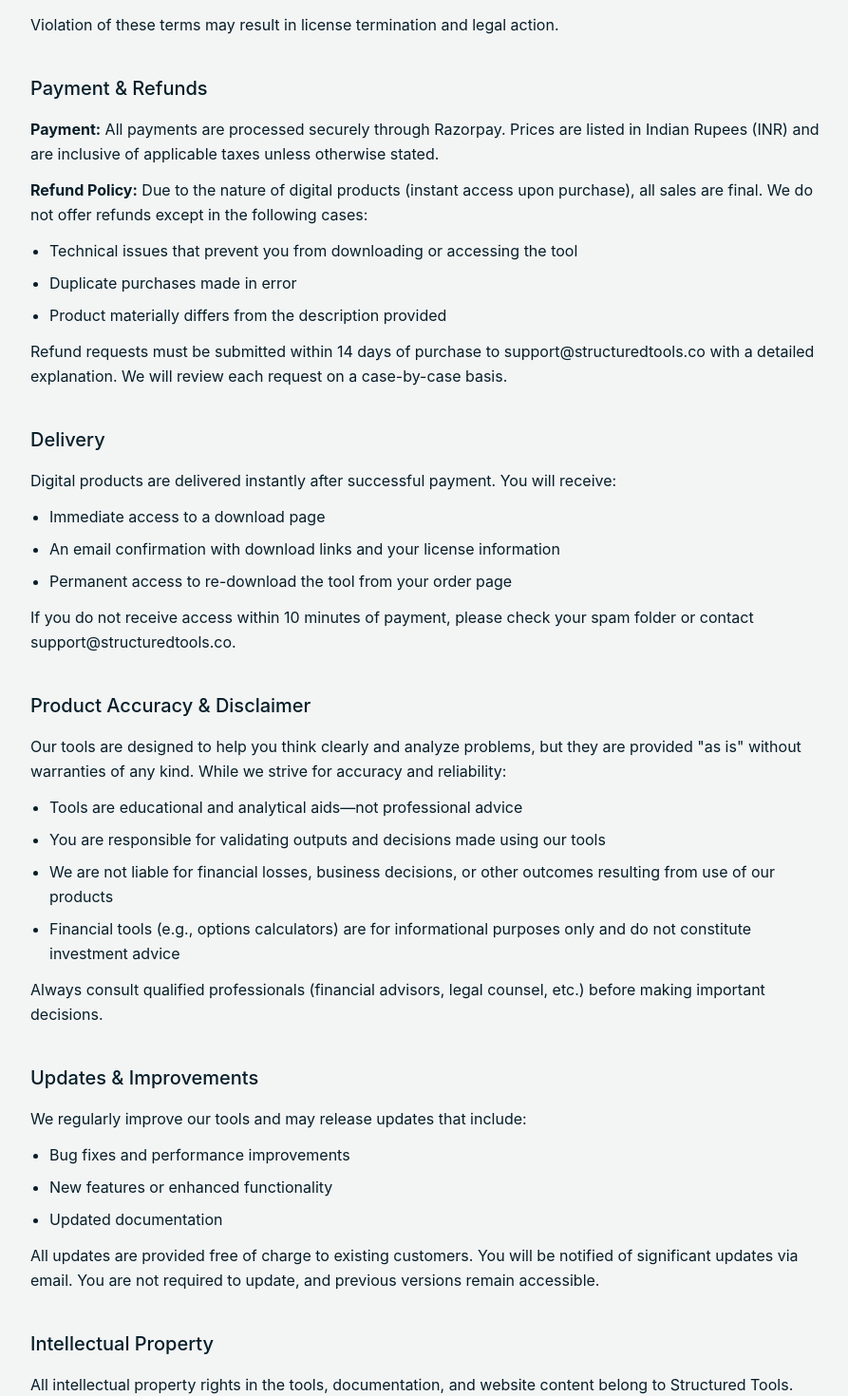
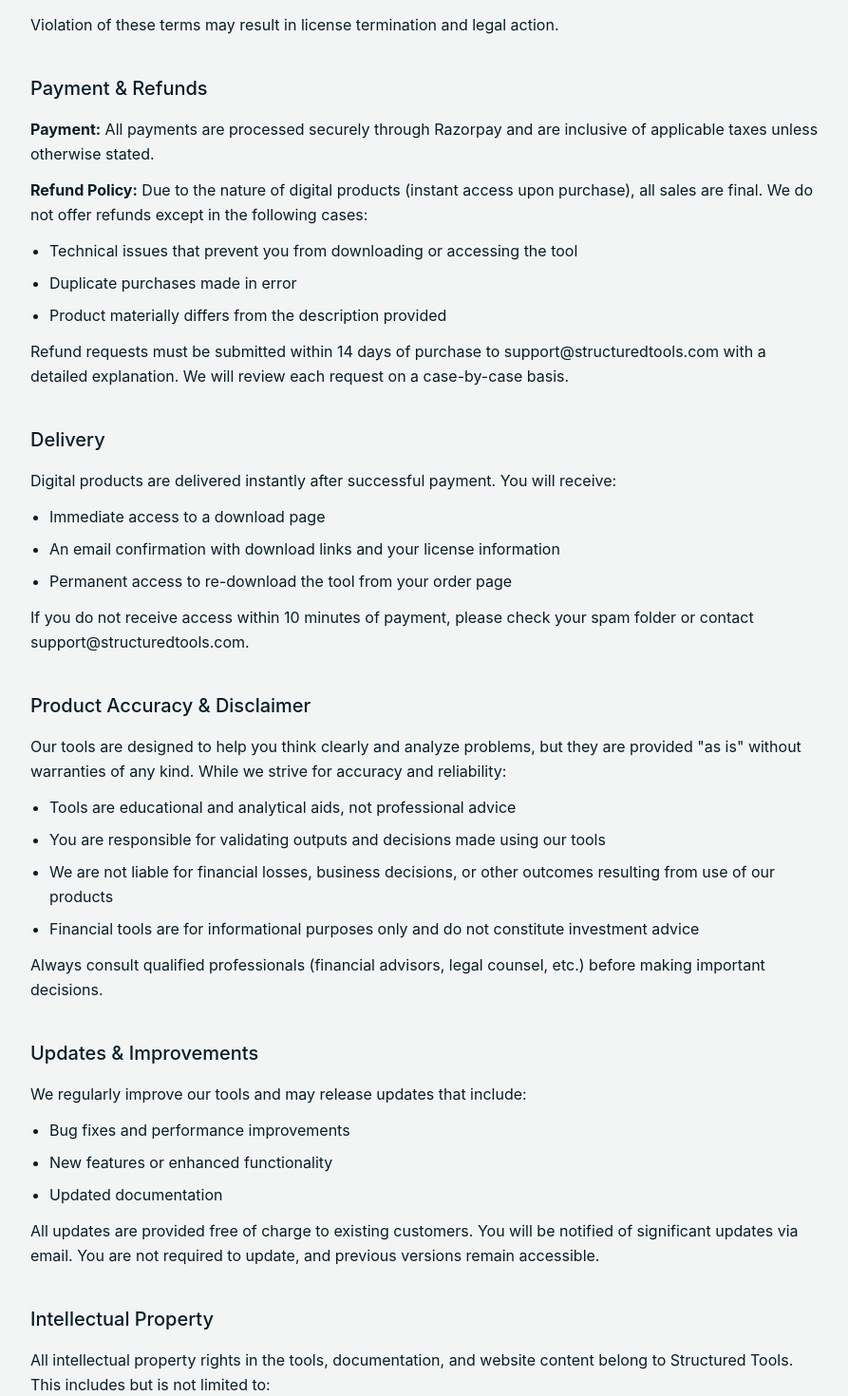
Before and after one commit to VedantN0/structured-tools-site, a React (Vite) app: page /terms in a window 1280 px wide. Shown: the part 1248-2718 px from the top of the page at 95% size, without its empty margins (192-1085 px from the left). Built offline with nearby package versions, Linux system fonts and the light colour scheme.

Commit message:
Version 1.05 Privacy and TOS Updated

```diff
--- a/src/app/components/Layout.tsx
+++ b/src/app/components/Layout.tsx
@@ -67,13 +67,18 @@ export function Layout() {
       {!hideNav && (
         <footer className="border-t border-border bg-card mt-auto">
           <div className="max-w-7xl mx-auto px-8 py-12">
-            <div className="grid grid-cols-2 gap-12">
+            <div className="grid grid-cols-3 gap-12">
               <div>
                 <h3 className="text-sm mb-4 text-foreground">Structured Tools</h3>
                 <p className="text-sm text-muted-foreground leading-relaxed">
                   Digital tools that help professionals think clearly, analyze problems, and make better decisions.
                 </p>
               </div>
+
+              {/* Empty middle column */}
+              <div>
+              </div>
+
               <div>
                 <h3 className="text-sm mb-4 text-foreground">Company</h3>
                 <ul className="space-y-2">
--- a/src/app/pages/PrivacyPage.tsx
+++ b/src/app/pages/PrivacyPage.tsx
@@ -197,10 +197,10 @@ export function PrivacyPage() {
             <p>
               <strong className="text-foreground">Email:</strong>{' '}
               <a
-                href="mailto:support@structuredtools.co"
+                href="mailto:support@structuredtools.com"
                 className="text-primary hover:text-primary/80 transition-colors"
               >
-                support@structuredtools.co
+                support@structuredtools.com
               </a>
             </p>
           </section>
--- a/src/app/pages/TermsPage.tsx
+++ b/src/app/pages/TermsPage.tsx
@@ -113,8 +113,7 @@ export function TermsPage() {
             <h2 className="text-xl text-foreground mb-4">Payment & Refunds</h2>
             <p className="mb-3">
               <strong className="text-foreground">Payment:</strong> All payments are processed securely
-              through Razorpay. Prices are listed in Indian Rupees (INR) and are inclusive of applicable
-              taxes unless otherwise stated.
+              through Razorpay and are inclusive of applicable taxes unless otherwise stated.
             </p>
             <p className="mb-3">
               <strong className="text-foreground">Refund Policy:</strong> Due to the nature of digital
@@ -127,7 +126,7 @@ export function TermsPage() {
               <li className="list-disc">Product materially differs from the description provided</li>
             </ul>
             <p className="mt-3">
-              Refund requests must be submitted within 14 days of purchase to support@structuredtools.co
+              Refund requests must be submitted within 14 days of purchase to support@structuredtools.com
               with a detailed explanation. We will review each request on a case-by-case basis.
             </p>
           </section>
@@ -145,7 +144,7 @@ export function TermsPage() {
             </ul>
             <p className="mt-3">
               If you do not receive access within 10 minutes of payment, please check your spam folder
-              or contact support@structuredtools.co.
+              or contact support@structuredtools.com.
             </p>
           </section>
 
@@ -159,7 +158,7 @@ export function TermsPage() {
             </p>
             <ul className="space-y-2 ml-5 mt-3">
               <li className="list-disc">
-                Tools are educational and analytical aids—not professional advice
+                Tools are educational and analytical aids, not professional advice
               </li>
               <li className="list-disc">
                 You are responsible for validating outputs and decisions made using our tools
@@ -169,8 +168,7 @@ export function TermsPage() {
                 resulting from use of our products
               </li>
               <li className="list-disc">
-                Financial tools (e.g., options calculators) are for informational purposes only
-                and do not constitute investment advice
+                Financial tools are for informational purposes only and do not constitute investment advice
               </li>
             </ul>
             <p className="mt-3">
@@ -230,7 +228,7 @@ export function TermsPage() {
             </ul>
             <p className="mt-3">
               We aim to respond to support requests within 2 business days. Support is provided in
-              English via email at support@structuredtools.co.
+              English via email at support@structuredtools.com.
             </p>
           </section>
 
@@ -299,10 +297,10 @@ export function TermsPage() {
             <p>
               <strong className="text-foreground">Email:</strong>{' '}
               <a
-                href="mailto:support@structuredtools.co"
+                href="mailto:support@structuredtools.com"
                 className="text-primary hover:text-primary/80 transition-colors"
               >
-                support@structuredtools.co
+                support@structuredtools.com
               </a>
             </p>
           </section>
```
